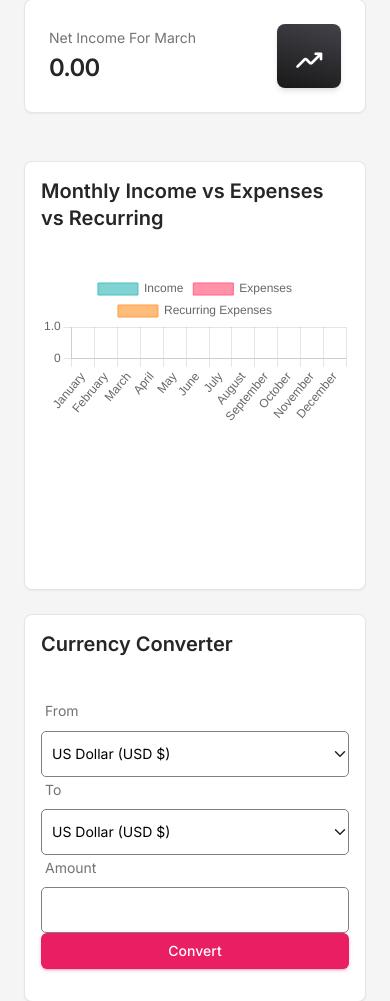
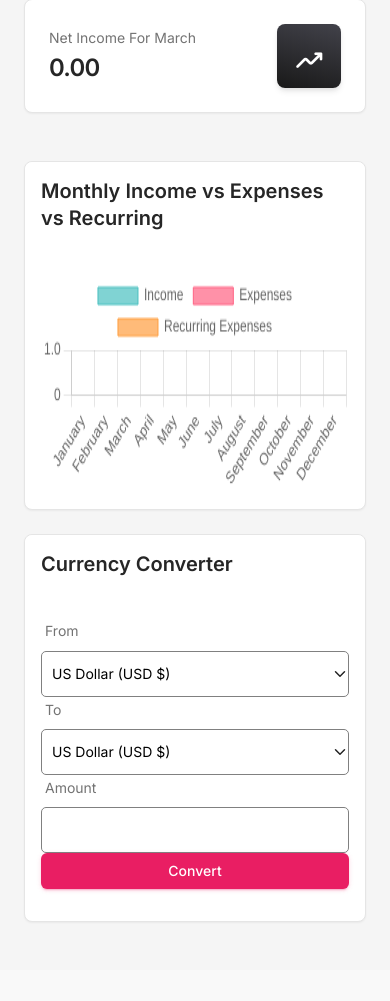
Before and after one commit to Anishbh06/Expense-Tracker, a Django app: page / in a window 390 px wide. Shown: the part 620-1621 px from the top of the page. After the commit the page ends 1543 px from the top, so only its background shows below. Run offline with Django 5.2, Linux system fonts and the light colour scheme; the visitor is signed in with stand-in values (Sample User, id 1); data that the repository does not hold is empty; some libraries are stand-ins or nearby versions.

Commit message:
code update

```diff
--- a/expense_tracker/tracker/templates/tracker/dashboard.html
+++ b/expense_tracker/tracker/templates/tracker/dashboard.html
@@ -82,10 +82,7 @@
       <h5>Monthly Income vs Expenses vs Recurring</h5>
     </div>
     <div class="card-body">
-        <!-- Instead of style on the canvas, we use a container -->
-        <div id="chartContainer" style="height:300px;">
-          <canvas id="incomeExpenseChart"></canvas>
-        </div>
+      <canvas id="incomeExpenseChart" class="dashboard-chart" style="height:300px;"></canvas>
     </div>
   </div>
 
@@ -229,8 +226,8 @@
 <!-- Override chart height on mobile -->
 <style>
   @media (max-width: 767px) {
-    .chart-container {
-      height: 50px !important; /* or your desired bigger height */
+    .dashboard-chart {
+      height: 220px !important; /* or your desired bigger height */
     }
   }
   </style>
```
Lines whose indentation alone changed are shown as unchanged.
